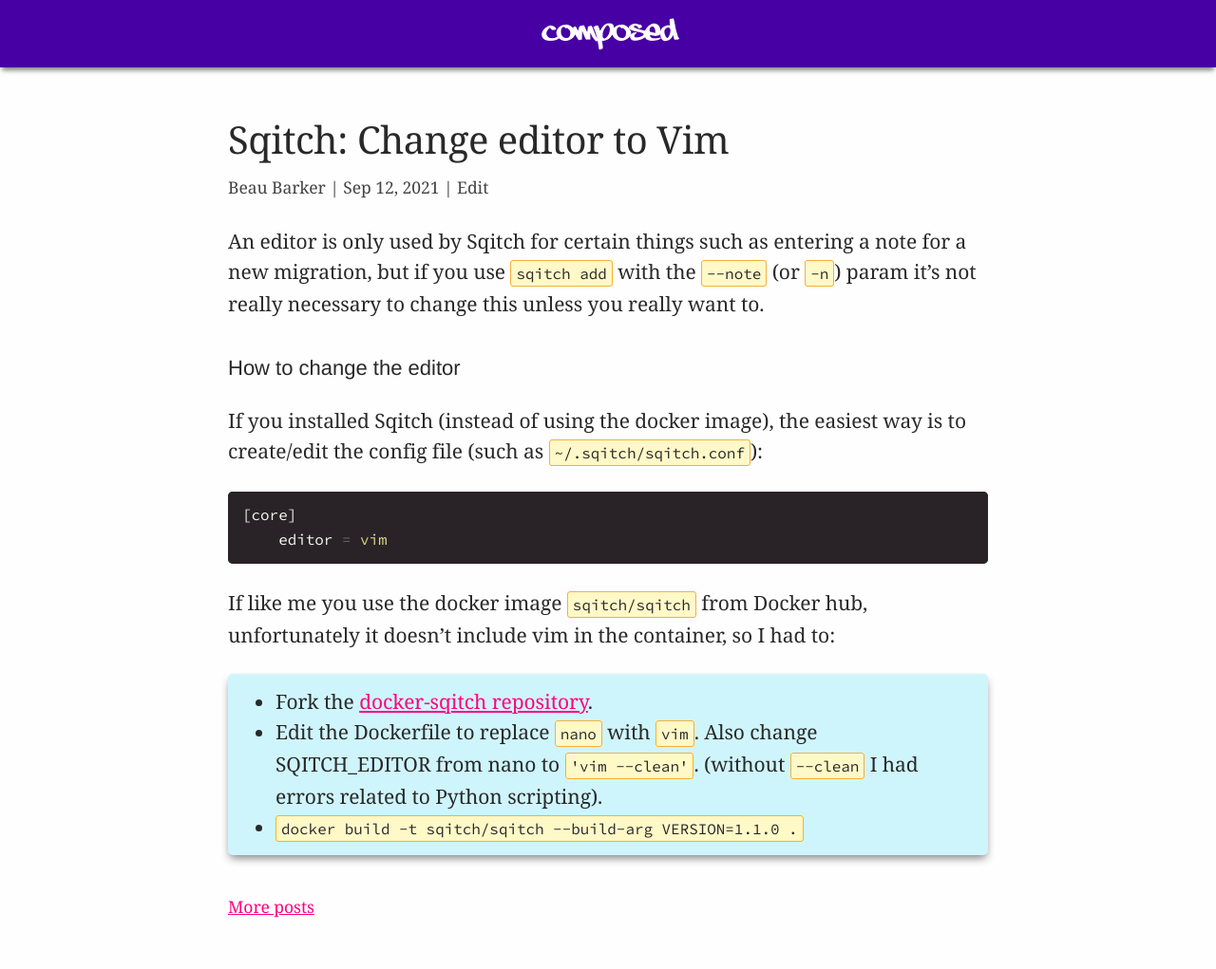
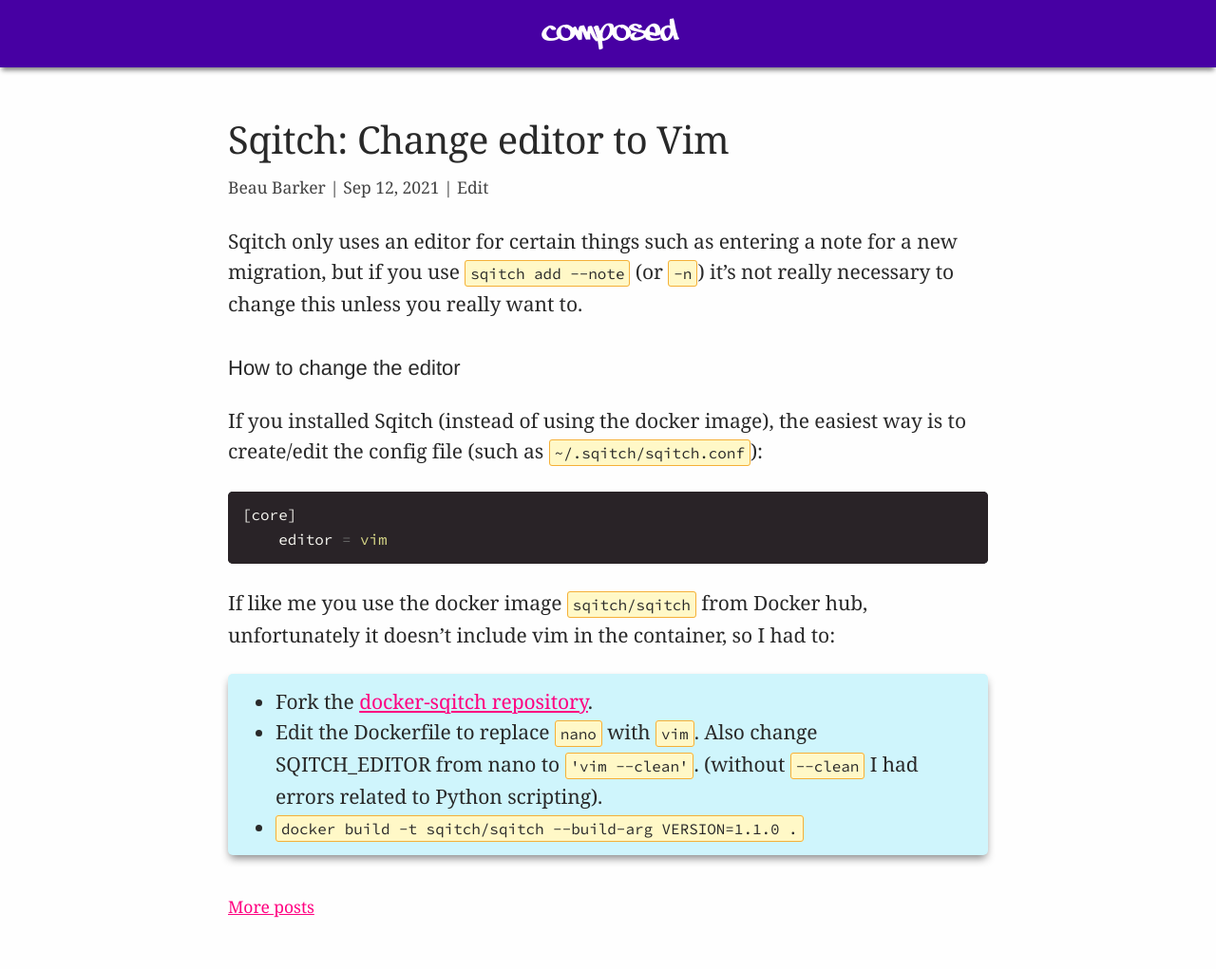
Before and after one commit to explodinglabs/explodinglabs.github.io, a Jekyll site: the page built from docs/_posts/2021-09-12-sqitch-change-editor-to-vim.markdown, in a window 1280 px wide. Shown: the whole page at 95% size. Built offline with Jekyll 4.4.1, drawn with Linux system fonts in a browser that asks for light colours.

Commit message:
Update 2021-09-12-sqitch-change-editor-to-vim.markdown

```diff
--- a/docs/_posts/2021-09-12-sqitch-change-editor-to-vim.markdown
+++ b/docs/_posts/2021-09-12-sqitch-change-editor-to-vim.markdown
@@ -3,8 +3,8 @@
 title: 'Sqitch: Change editor to Vim'
 permalink: /sqitch/change-editor-to-vim
 ---
-An editor is only used by Sqitch for certain things such as entering a note for
-a new migration, but if you use `sqitch add` with the `--note` (or `-n`) param
+Sqitch only uses an editor for certain things such as entering a note for
+a new migration, but if you use `sqitch add --note` (or `-n`)
 it's not really necessary to change this unless you really want to.
 
 ## How to change the editor
```
